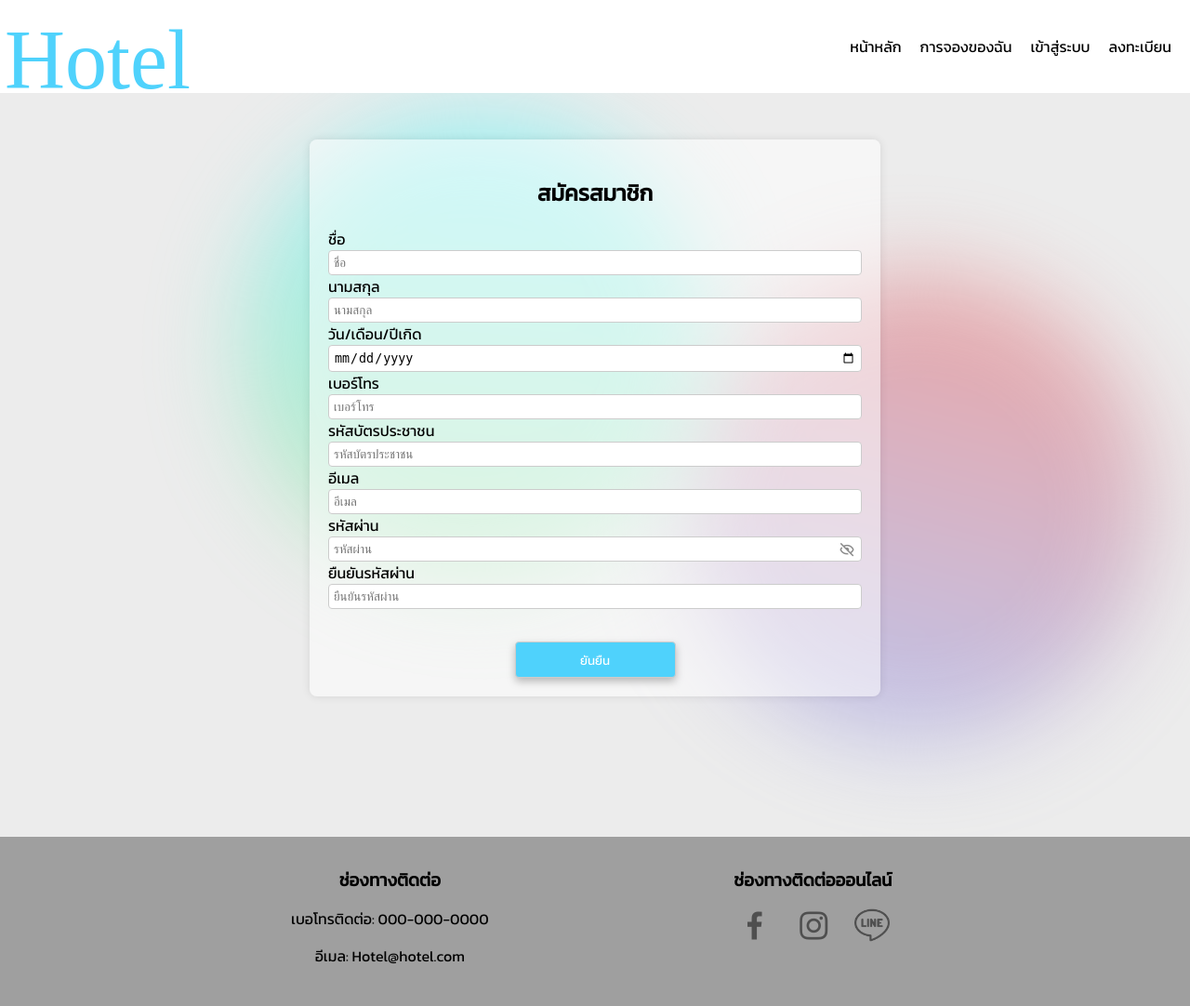
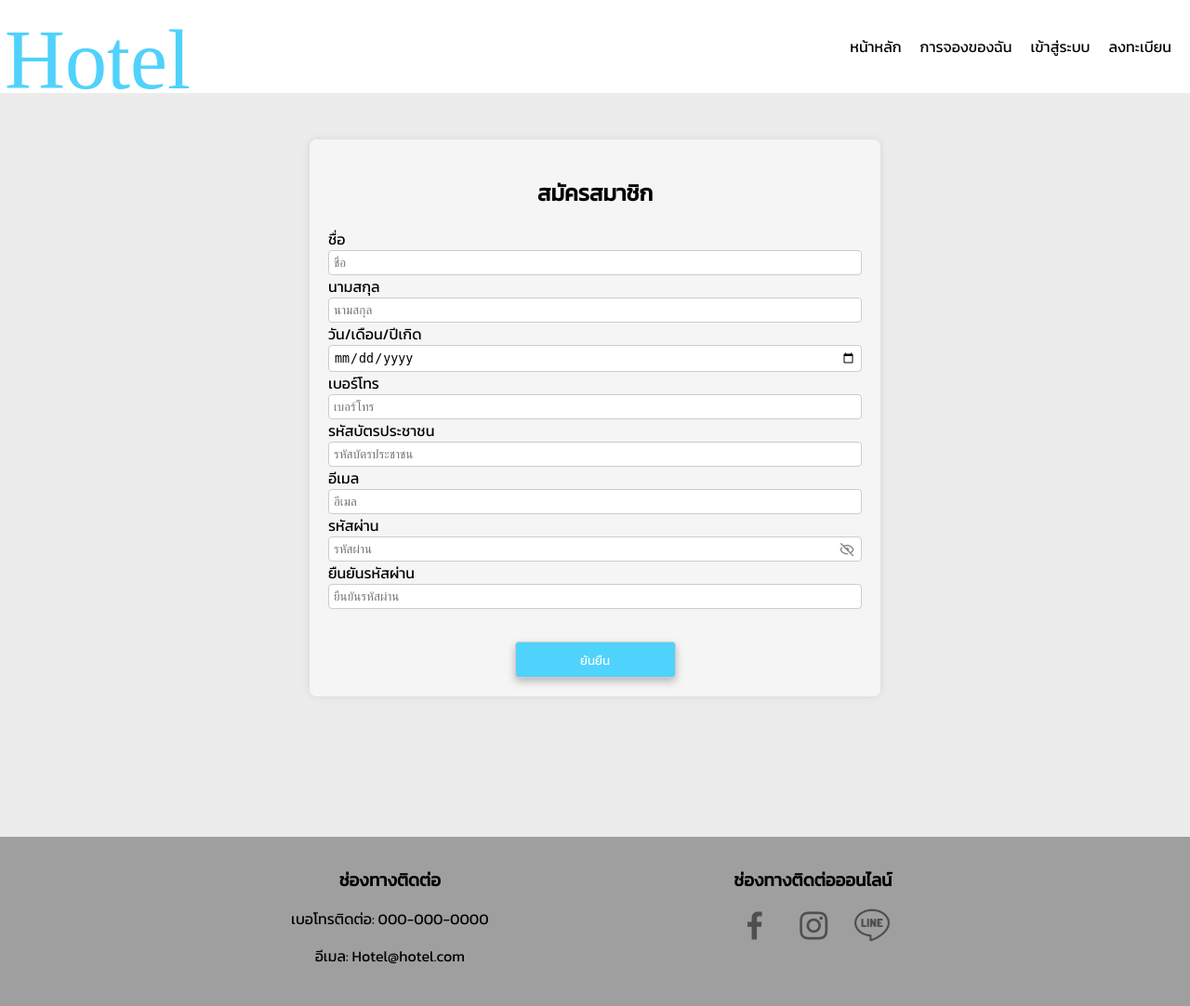
Before and after one commit to fumizz01/DBY3T1, a Django app: page /register in a window 1280 px wide. Shown: the whole page at 93% size. Run offline with Django 3.2, Linux system fonts and the light colour scheme; some libraries are stand-ins or nearby versions; some web fonts are replaced.

Commit message:
I will create BG for register later

```diff
--- a/project/templates/register.html
+++ b/project/templates/register.html
@@ -10,8 +10,6 @@
     </head>
     <body>
         {% include 'general_use/header.html' %}
-        <div class="gradient-bg"></div>
-        <div class="gradient-bg item2"></div>
         <div class = "box" >
             <form id="register-form" action = "{% url 'register' %}" method="post">
                 {%csrf_token %}
```
